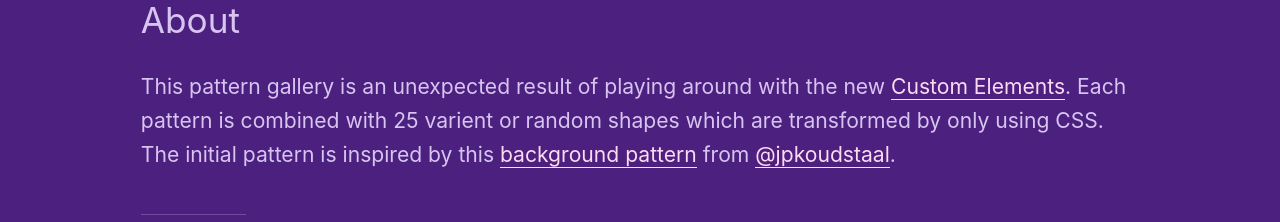
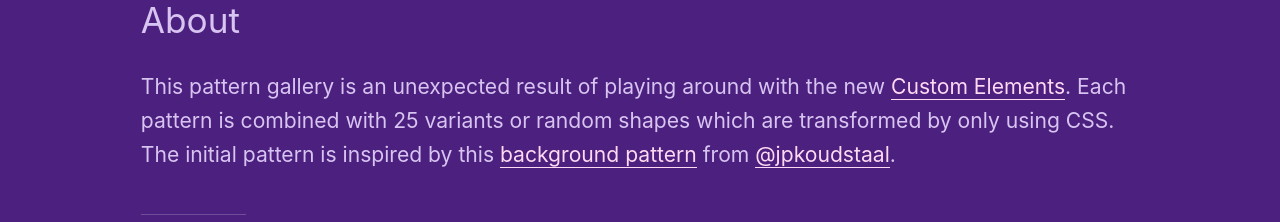
Before and after one commit to yuanchuan/css-shapes-patterns, a plain HTML site: page src/index.html in a window 1280 px wide. Shown: the part 1781-2003 px from the top of the page. Drawn offline with Linux system fonts and the light colour scheme.

Commit message:
Fix typo
😂

```diff
--- a/src/index.html
+++ b/src/index.html
@@ -329,7 +329,7 @@
       <h2>About</h2>
       <p>
         This pattern gallery is an unexpected result of playing around with the new <a href="https://developers.google.com/web/fundamentals/getting-started/primers/customelements">Custom Elements</a>.
-        Each pattern is combined with 25 varient or random shapes which are transformed by only using CSS.
+        Each pattern is combined with 25 variants or random shapes which are transformed by only using CSS.
         The initial pattern is inspired by this <a href="https://dribbble.com/shots/2693071-Dailyui059-Background-Pattern">background pattern</a> from <a href="https://twitter.com/jpkoudstaal">@jpkoudstaal</a>.
       </p>
       <p class="info">
```
